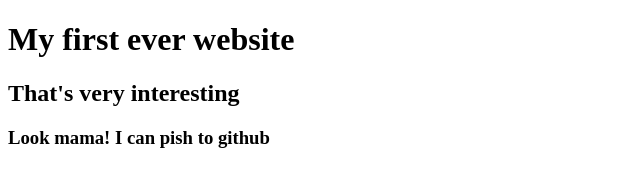
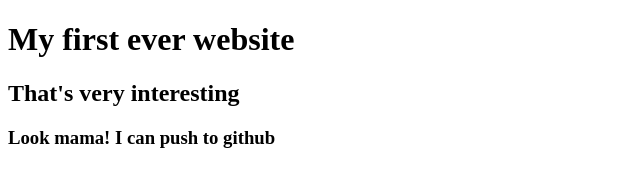
Before and after one commit to saidarahman26/my-first-website, a plain HTML site: page index.html in a window 1280 px wide. Shown: the full height of the page, 0-640 px from the left. Drawn offline with Linux system fonts and the light colour scheme.

Commit message:
my github

```diff
--- a/index.html
+++ b/index.html
@@ -9,6 +9,7 @@
 <body>
     <h1>My first ever website</h1>
     <h2>That's very interesting</h2>
-    <h3>Look mama! I can pish to github</h3>
+    <h3> Look mama! I can push to github</h3>
+
 </body>
 </html>
```
